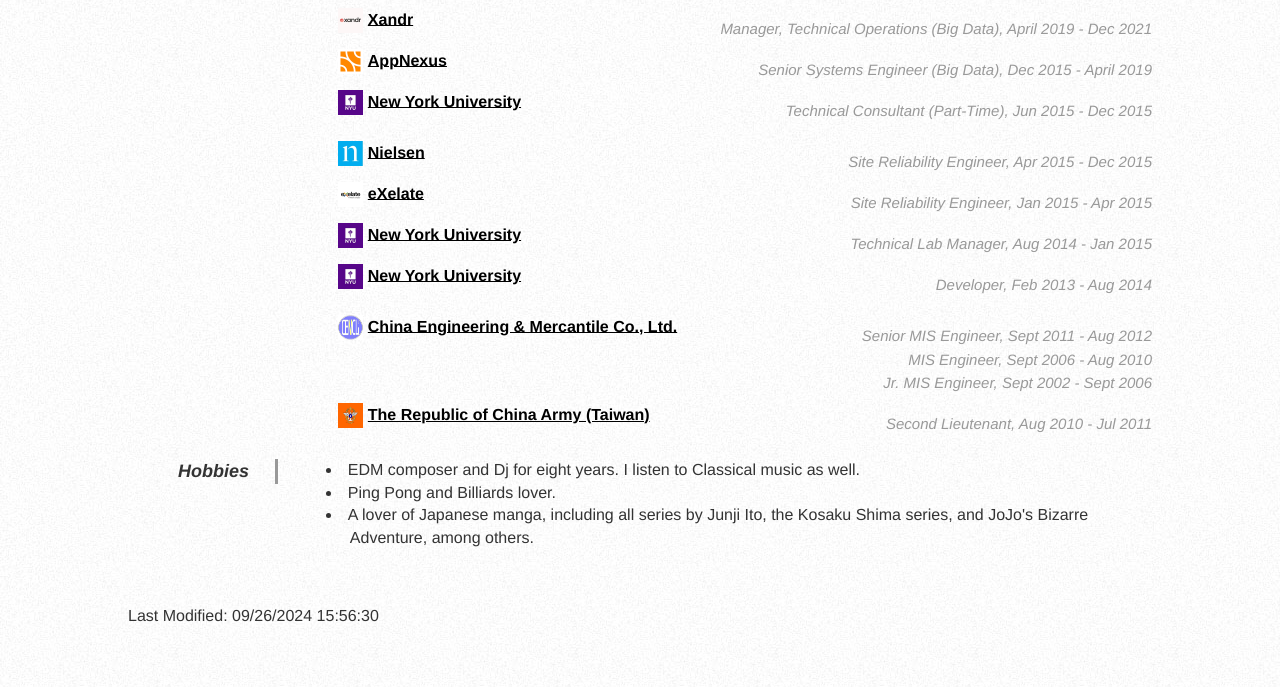
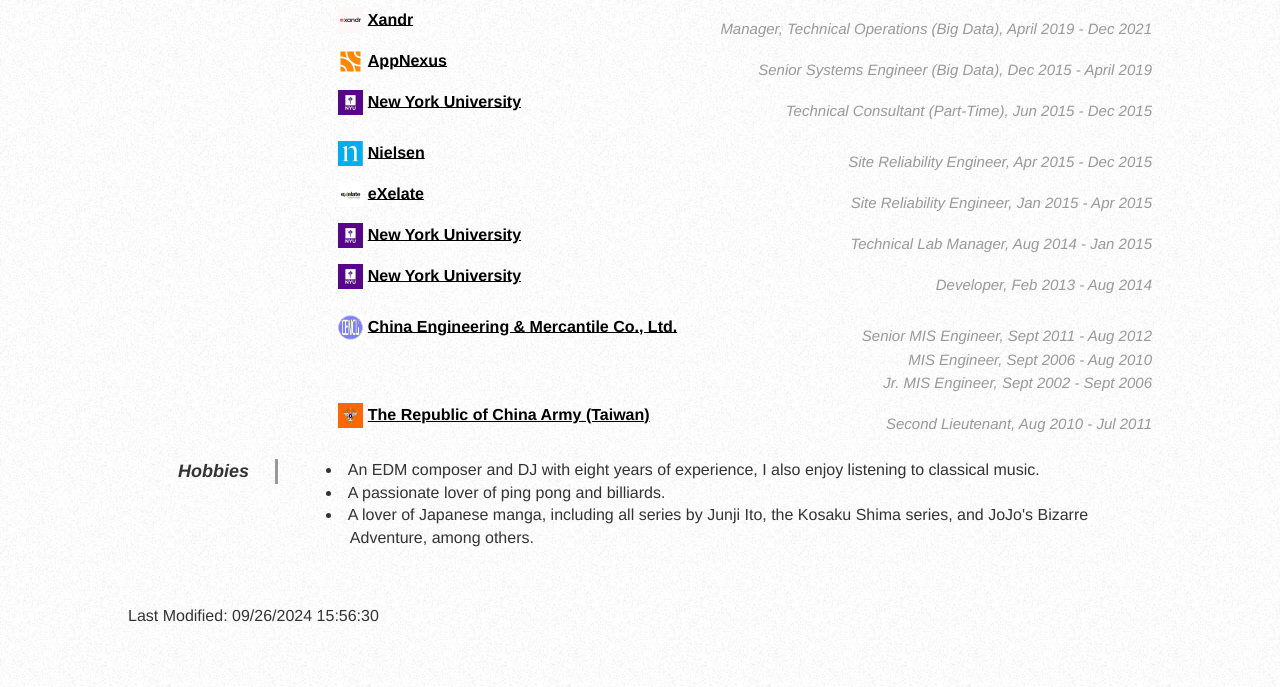
Before and after one commit to s905060/s905060.github.io, a plain HTML site: page index.html in a window 1280 px wide. Shown: the part 1388-2075 px from the top of the page. Drawn offline with nearby package versions, Linux system fonts and the light colour scheme.

Commit message:
Update Resume

```diff
--- a/index.html
+++ b/index.html
@@ -344,8 +344,8 @@
             <dt>Hobbies</dt>
             <dd>
                 <ul>
-                    <li>EDM composer and Dj for eight years. I listen to Classical music as well.</li>
-                    <li>Ping Pong and Billiards lover.</li>
+                    <li>An EDM composer and DJ with eight years of experience, I also enjoy listening to classical music.</li>
+                    <li>A passionate lover of ping pong and billiards.</li>
                     <li>A lover of Japanese manga, including all series by Junji Ito, the Kosaku Shima series, and JoJo's Bizarre Adventure, among others.</li>
                 </ul>
             </dd>
```
